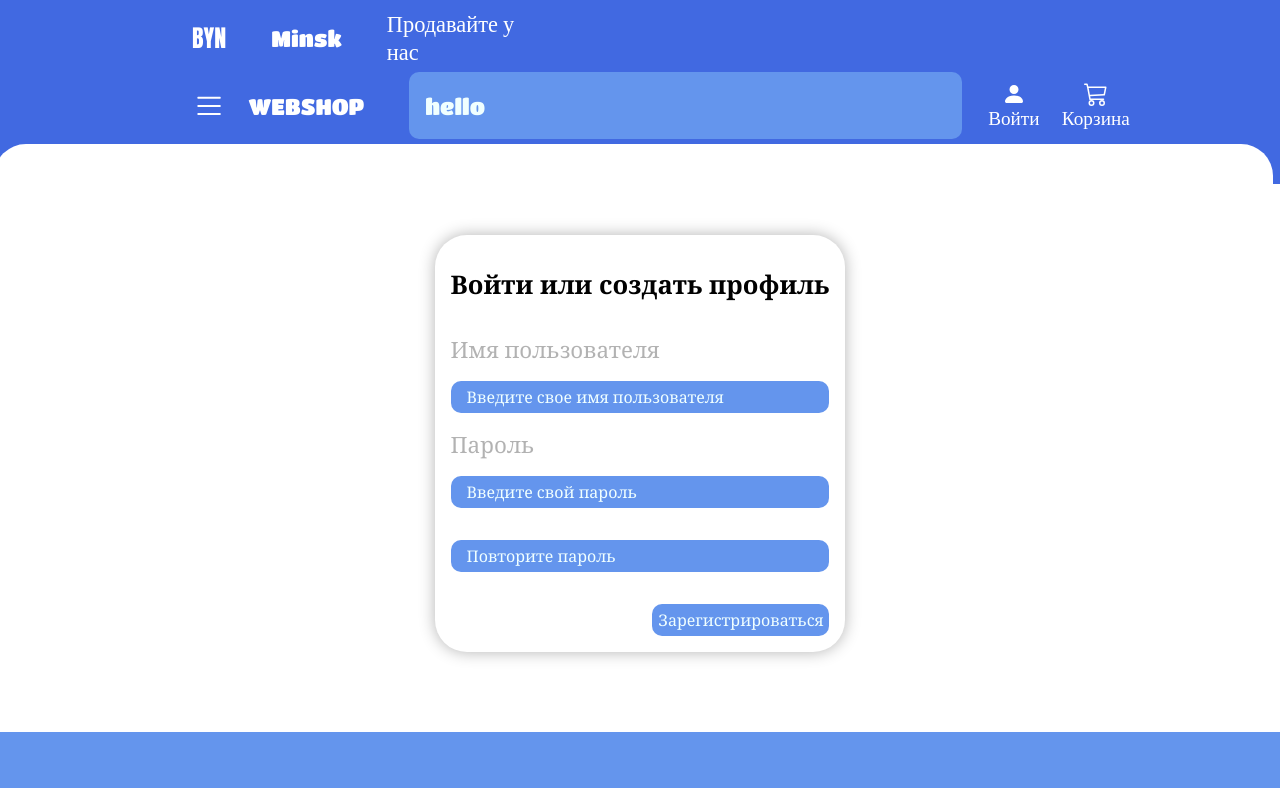
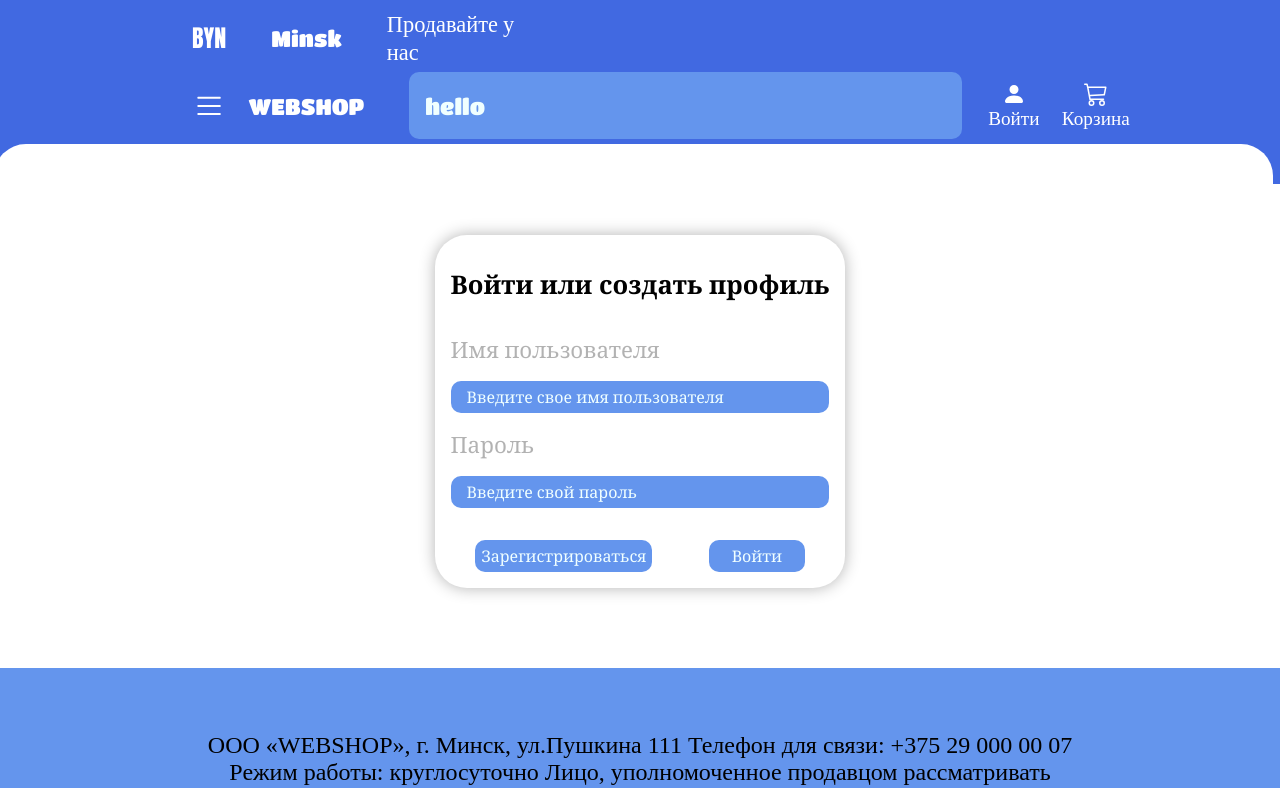
Before and after one commit to KolyaVol/ReactWebShop, a React (Create React App) app: page /login in a window 1280 px wide. Shown: the top 788 px of the page. Built offline with nearby package versions, Linux system fonts and the light colour scheme.

Commit message:
some redux and LS

```diff
--- a/package.json
+++ b/package.json
@@ -3,6 +3,7 @@
   "version": "0.1.0",
   "private": true,
   "dependencies": {
+    "@reduxjs/toolkit": "^1.9.0",
     "@testing-library/jest-dom": "^5.16.5",
     "@testing-library/react": "^13.4.0",
     "@testing-library/user-event": "^13.5.0",
@@ -10,8 +11,10 @@
     "react": "^18.2.0",
     "react-dom": "^18.2.0",
     "react-icons": "^4.6.0",
+    "react-redux": "^8.0.5",
     "react-router-dom": "^6.4.3",
     "react-scripts": "5.0.1",
+    "redux": "^4.2.0",
     "web-vitals": "^2.1.4"
   },
   "scripts": {
--- a/src/Pages/Login/Login.jsx
+++ b/src/Pages/Login/Login.jsx
@@ -1,27 +1,59 @@
-import React from "react";
+import React, { useEffect } from "react";
 import styles from "./Login.module.css";
 import MyInput from "../../UI/MyInput/MyInput";
 import MyButton from "../../UI/MyButton/MyButton";
 import { useState } from "react";
 import { Link } from "react-router-dom";
+import { useDispatch, useSelector } from "react-redux";
 
 export default function Login() {
-  let [isAuth, setIsAuth] = useState(false);
+  let isAuthorise = localStorage.getItem('AUTH')
+  useEffect(() => {
+     if (!isAuthorise) {
+      localStorage.setItem("AUTH", "false")
+     }
+
+  }, []);
+
+
+  function reg() {
+    localStorage.clear();
+    localStorage.setItem("AUTH", "true");
+  }
+
+  console.log(isAuthorise);
+  let [hasAcc, setHasAcc] = useState(true);
+
+  const dispatch = useDispatch();
+  const isAuth = useSelector((state) => state.isAuth);
 
   return (
     <div className={styles.Login}>
-      {isAuth == true ? (
+      {hasAcc ? (
         <form className={styles.Login__form}>
           <div className={styles.title}>Войти или создать профиль</div>
           <div className={styles.subtitle}>Имя пользователя</div>
           <MyInput
             type="text"
+            required
             placeholder="Введите свое имя пользователя"
           ></MyInput>
           <div className={styles.subtitle}>Пароль</div>
-          <MyInput type="password" placeholder="Введите свой пароль"></MyInput>
+          <MyInput
+            required
+            type="password"
+            placeholder="Введите свой пароль"
+          ></MyInput>
           <div className={styles.buttons}>
-            <MyButton>Войти</MyButton>
+            <MyButton onClick={() => setHasAcc(false)}>
+              Зарегистрироваться
+            </MyButton>
+
+            <MyButton
+              onClick={() => reg()}
+            >
+              Войти
+            </MyButton>
           </div>
         </form>
       ) : (
@@ -30,14 +62,27 @@ export default function Login() {
           <div className={styles.subtitle}>Имя пользователя</div>
           <MyInput
             type="text"
+            required
             placeholder="Введите свое имя пользователя"
           ></MyInput>
           <div className={styles.subtitle}>Пароль</div>
-          <MyInput type="password" placeholder="Введите свой пароль"></MyInput>
-          <MyInput type="password" placeholder="Повторите пароль"></MyInput>
+          <MyInput
+            type="password"
+            required
+            placeholder="Введите свой пароль"
+          ></MyInput>
+          <MyInput
+            type="password"
+            required
+            placeholder="Повторите пароль"
+          ></MyInput>
           <div className={styles.buttons}>
+            <MyButton onClick={() => setHasAcc(true)}>Войти</MyButton>
+
             <Link className={styles.link} to={"/webshop"}>
-              <MyButton onClick={() => setIsAuth(true)}>
+              <MyButton
+                onClick={() => dispatch({ type: "AUTH", payload: true })}
+              >
                 Зарегистрироваться
               </MyButton>
             </Link>
--- a/src/Pages/Login/Login.module.css
+++ b/src/Pages/Login/Login.module.css
@@ -27,5 +27,5 @@
 
 .buttons {
     display: flex;
-    justify-content: end;
+    justify-content: space-evenly;
 }
--- a/src/UI/Header/Header.jsx
+++ b/src/UI/Header/Header.jsx
@@ -13,7 +13,7 @@ export default function Header() {
   let [mapVisible, setMapVisible] = useState(false);
   let [currChoice, setCurrChoice] = useState("BYN");
   let [counter, setCounter] = useState(0);
-  console.log(counter);
+
 
   const addCssClass = (style1, style2, ...args) => {
     return [style1, style2, args].join(" ");
--- a/src/UI/ProdList/ProdList.module.css
+++ b/src/UI/ProdList/ProdList.module.css
@@ -27,6 +27,7 @@
     width: 10rem;
     font-size: 1.4rem;
     margin: 1rem;
+    cursor: pointer;
 
 }
 
--- /dev/null
+++ b/src/store/cash.js
@@ -0,0 +1,12 @@
+const defaultState = 0
+
+export const cash = (state = defaultState, action) => {
+    switch (action.type) {
+        case 'INC':
+            return {...state, isAuth: 10}
+        case 'DEC':
+            return {...state, isAuth: 1}
+        default:
+            return state
+    }
+}
--- /dev/null
+++ b/src/store/isAuthReducer.js
@@ -0,0 +1,12 @@
+const defaultState = false
+
+export const isAuthReducer = (state = defaultState, action) => {
+    switch (action.type) {
+        case 'AUTH':
+            return true
+        case 'NOT_AUTH':
+            return false
+        default:
+            return state
+    }
+}
--- /dev/null
+++ b/src/store/store.js
@@ -0,0 +1,10 @@
+import { configureStore } from '@reduxjs/toolkit'
+import { isAuthReducer } from './isAuthReducer'
+import { cash } from './cash'
+
+const reducer = {
+  isAuth: isAuthReducer,
+  cash: cash
+}
+
+export const store = configureStore({reducer})
```
Also changed, not shown: src/index.js (+7 -4 lines), 1 other file (tests, documents, lock files or other folders).
